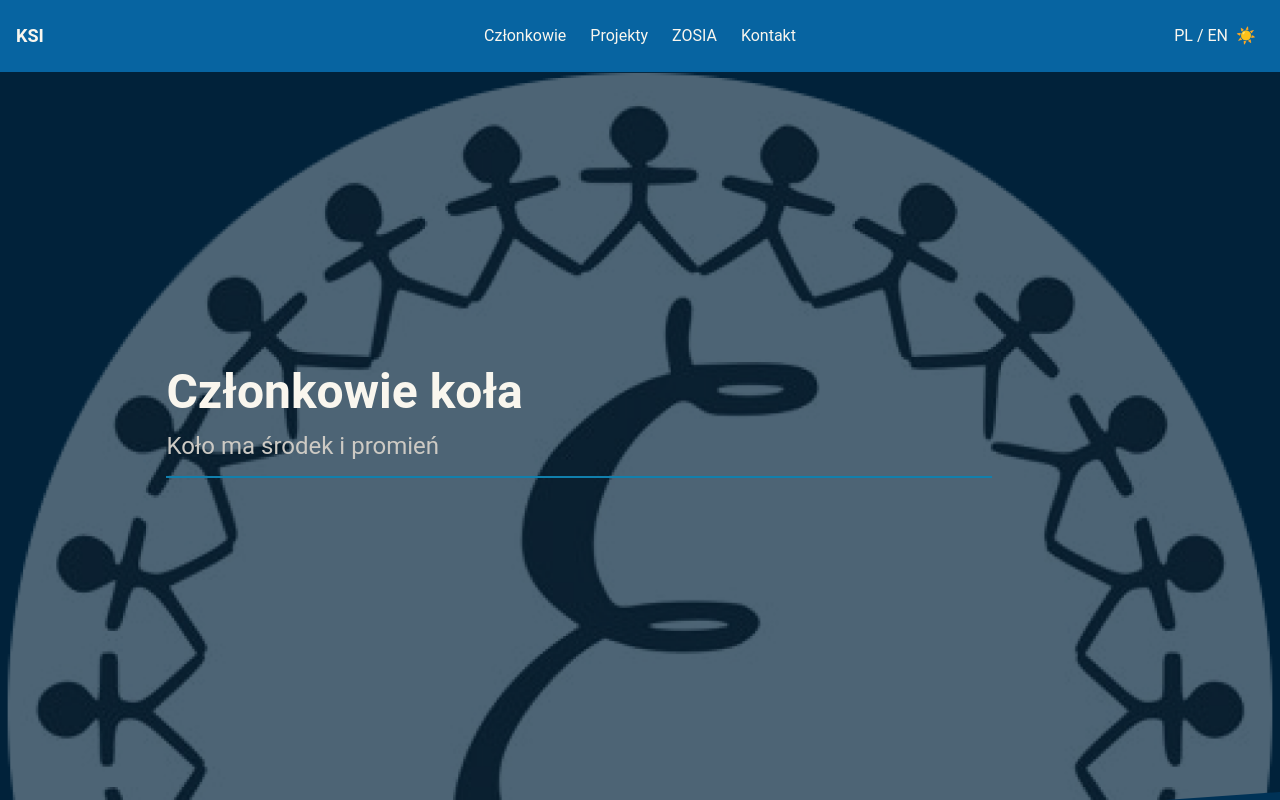
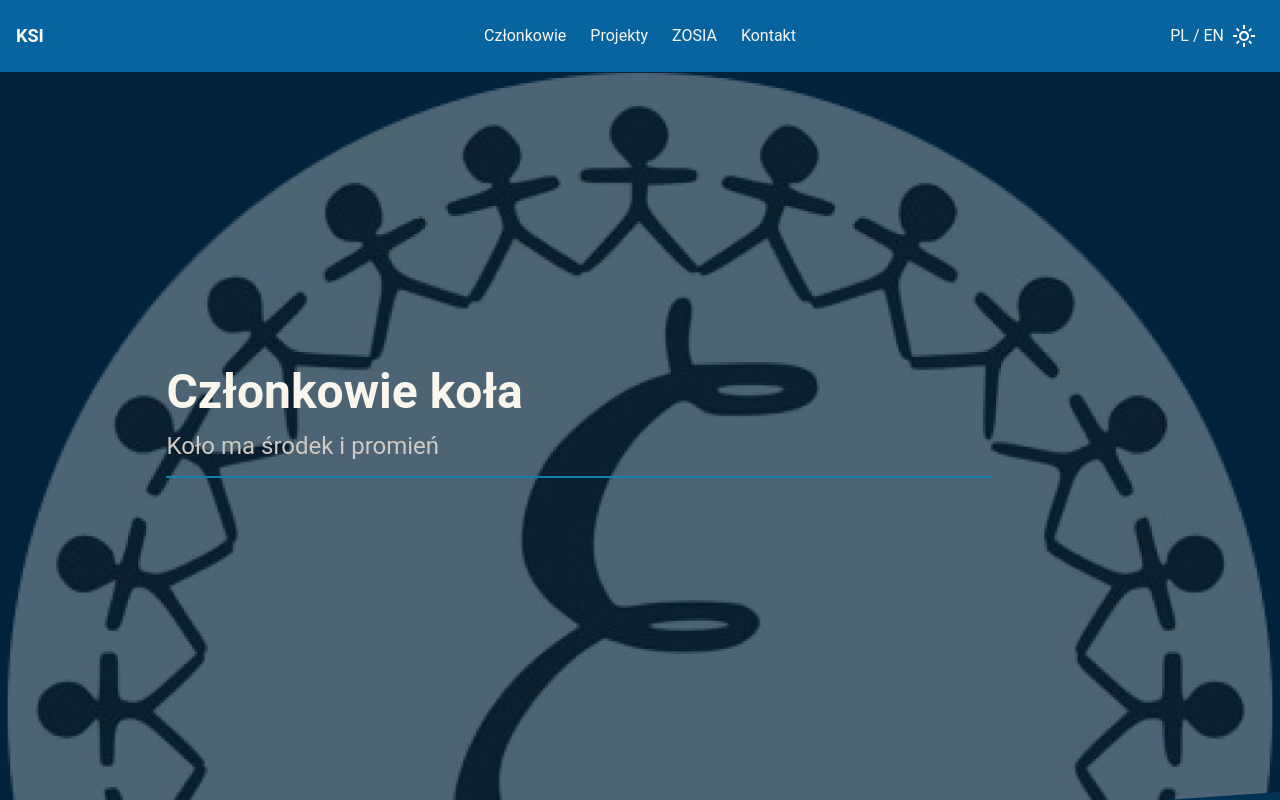
Before and after one commit to ksiuwr/ksi-site-v2025, a React (Vite) app: page /members in a window 1280 px wide. Shown: the top 800 px of the page. Built offline with nearby package versions, Linux system fonts and the light colour scheme; the HTML template or start-up script is replaced by a standard one.

Commit message:
Added and implemented svg icons for theme switch buttons

```diff
--- a/src/components/ThemeToggle.tsx
+++ b/src/components/ThemeToggle.tsx
@@ -1,4 +1,6 @@
 import { useTheme } from "../context/ThemeContext";
+import sunIcon from "../assets/sun.svg";
+import moonIcon from "../assets/moon.svg";
 
 const ThemeToggle = () => {
   const { isDarkMode, toggleMode } = useTheme();
@@ -8,7 +10,11 @@ const ThemeToggle = () => {
       onClick={toggleMode}
       className="m1-4 p-2 rounded-full hover:opacity-80"
     >
-      {isDarkMode ? "☀️" : "🌙"}
+      <img
+        src={isDarkMode ? sunIcon : moonIcon}
+        alt={isDarkMode ? "Light mode" : "Dark mode"}
+        className="w-6 h-6"
+      />
     </button>
   );
 };
```
Also changed, not shown: src/assets/moon.svg (added), src/assets/sun.svg (added).
